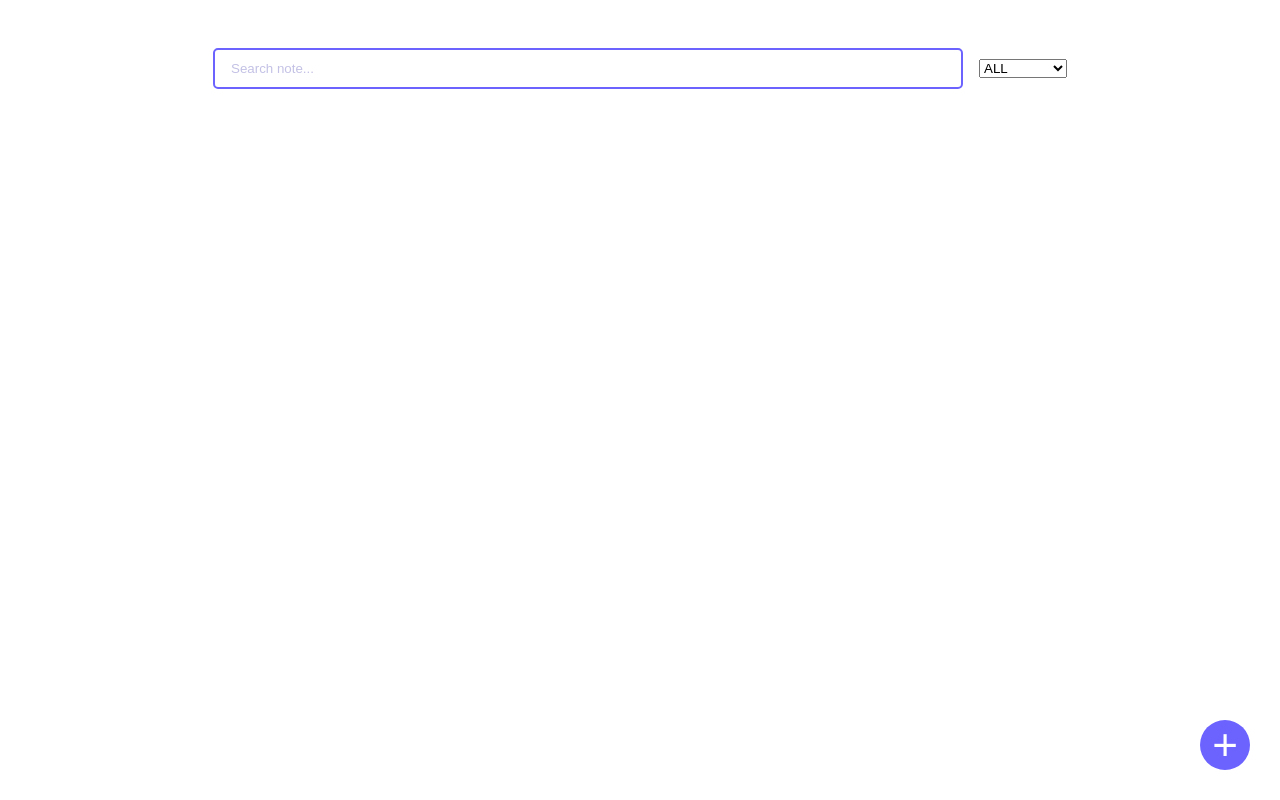
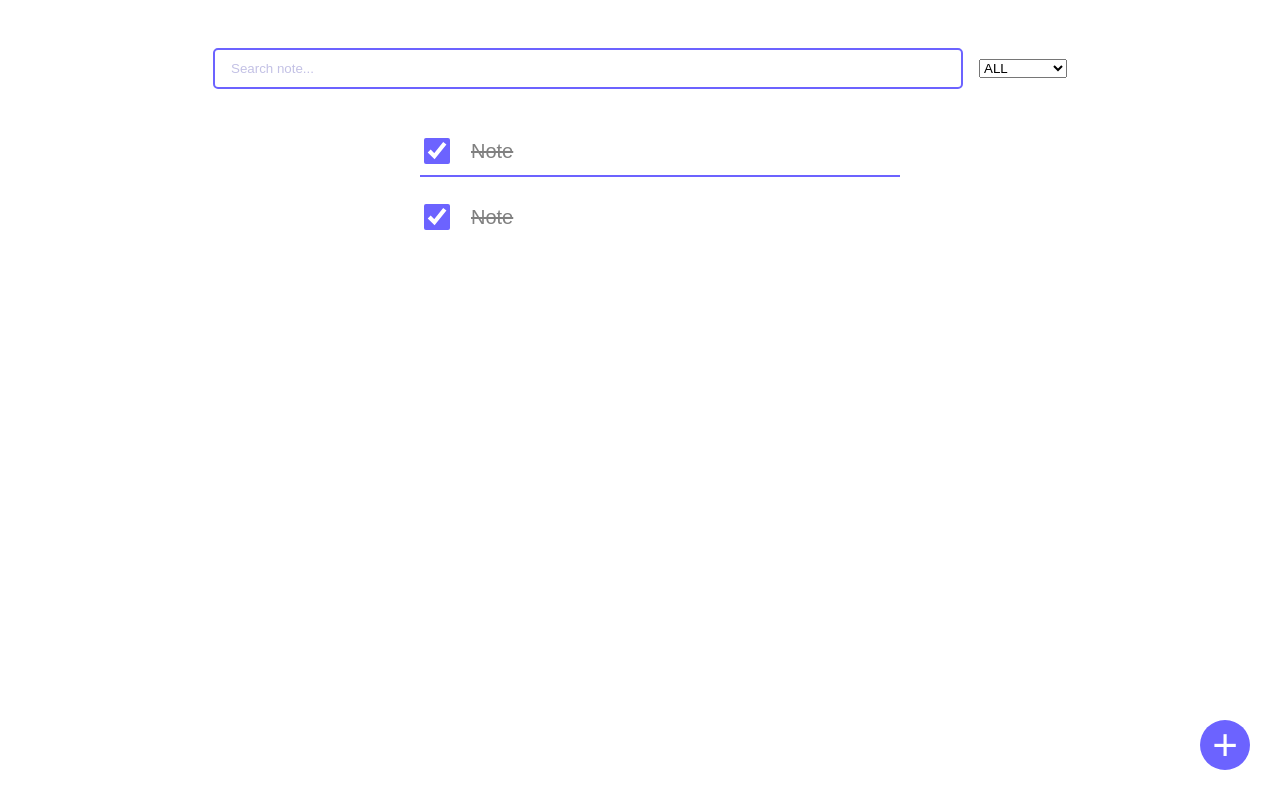
Before and after one commit to MishaChernov-max/ToDo, a plain HTML site: page index.html in a window 1280 px wide. Drawn offline with Linux system fonts and the light colour scheme; the site is published under a folder, as on GitHub Pages, so addresses that start at the root find nothing.

Commit message:
fix bag with path to js in html

```diff
--- a/index.html
+++ b/index.html
@@ -10,7 +10,7 @@
     <link rel="stylesheet" href="css/main.css" />
     <link rel="stylesheet" href="css/footer.css" />
     <link rel="stylesheet" href="css/modal.css" />
-    <script type="module" src="/index.js" defer></script>
+    <script type="module" src="index.js" defer></script>
   </head>
   <body>
     <div class="container">
```
